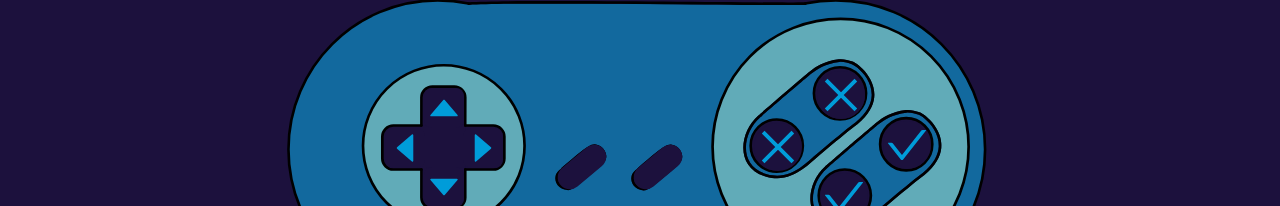
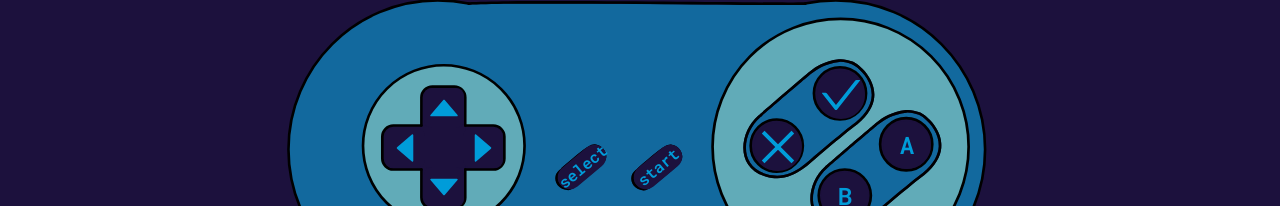
Before and after one commit to smuffels/portfolio, a React (Vite) app in the folder portfolio/: page / in a window 1280 px wide. Shown: the part 746-952 px from the top of the page. Built offline with nearby package versions, Linux system fonts and the light colour scheme.

Commit message:
change butons on console

```diff
--- a/portfolio/src/sections/Experience.tsx
+++ b/portfolio/src/sections/Experience.tsx
@@ -36,19 +36,16 @@ function Experience({ t }: { t: Translation }) {
           src="src/assets/images/nintendo_console.svg"
           className="w-92 md:w-184"
         ></img>
-        {/* enter buttons */}
-        <button className="bg-background text-default hover:text-highlight rounded-full absolute block top-[45.5%] left-[83%]">
+        {/* bottom buttons */}
+        <button className="bg-background size-6 md:size-12 text-default hover:text-highlight rounded-full absolute block top-[45.5%] left-[83%]">
+          <p className="text-2xl  font-semibold">A</p>
+        </button>
+        <button className="bg-background size-6 md:size-12 text-default hover:text-highlight rounded-full absolute block top-[55.3%] left-[74.6%]">
+          <p className=" text-2xl font-semibold">B</p>
+        </button>
+        {/* top buttons */}
+        <button className="bg-background text-default hover:text-highlight rounded-full absolute top-[36%] left-[74%]">
           <AiOutlineCheck className="size-6 md:size-12 font-semibold" />
-        </button>
-        <button className="bg-background text-default hover:text-highlight rounded-full absolute block top-[55.5%] left-[74.5%]">
-          <AiOutlineCheck className="size-6 md:size-12 font-semibold" />
-        </button>
-        {/* back buttons */}
-        <button className="bg-background text-default hover:text-highlight rounded-full absolute top-[36%] left-[74%]">
-          <AiOutlineClose className="size-6 md:size-12 font-semibold" />
-        </button>
-        <button className="bg-background text-default hover:text-highlight rounded-full absolute top-[36%] left-[74%]">
-          <AiOutlineClose className="size-6 md:size-12 font-semibold" />
         </button>
         <button className="bg-background text-default hover:text-highlight rounded-full absolute top-[46%] left-[65.5%]">
           <AiOutlineClose className="size-6 md:size-12 font-semibold" />
@@ -71,9 +68,13 @@ function Experience({ t }: { t: Translation }) {
         </button>
 
         {/* select button */}
-        <button className="bg-background text-default hover:text-highlight rounded-full w-14 h-6 rotate-140 absolute top-[52%] left-[38.3%]"></button>
+        <button className="bg-background text-default hover:text-highlight rounded-full w-14 h-6 rotate-140 absolute top-[52%] left-[38.3%]">
+          <p className="font-semibold rotate-180">select</p>
+        </button>
         {/* start button */}
-        <button className="bg-background text-default hover:text-highlight rounded-full w-14 h-6 rotate-140 absolute top-[52%] left-[48.6%]"></button>
+        <button className="bg-background text-default hover:text-highlight rounded-full w-14 h-6 rotate-140 absolute top-[52%] left-[48.6%]">
+          <p className="font-semibold rotate-180">start</p>
+        </button>
       </div>
     </section>
   );
```
